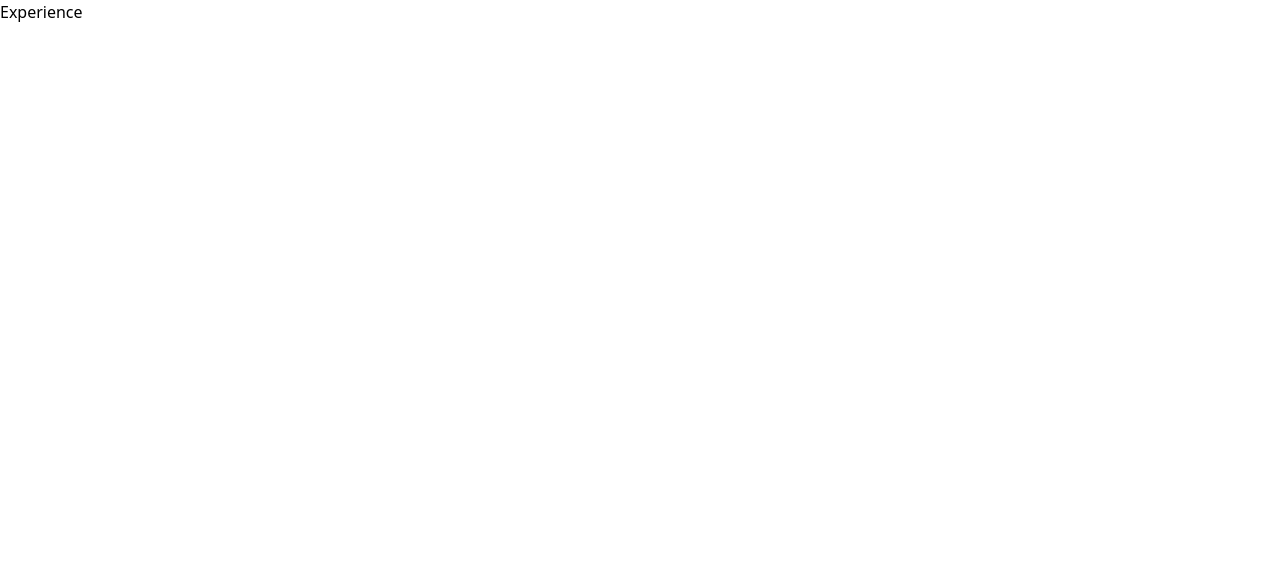
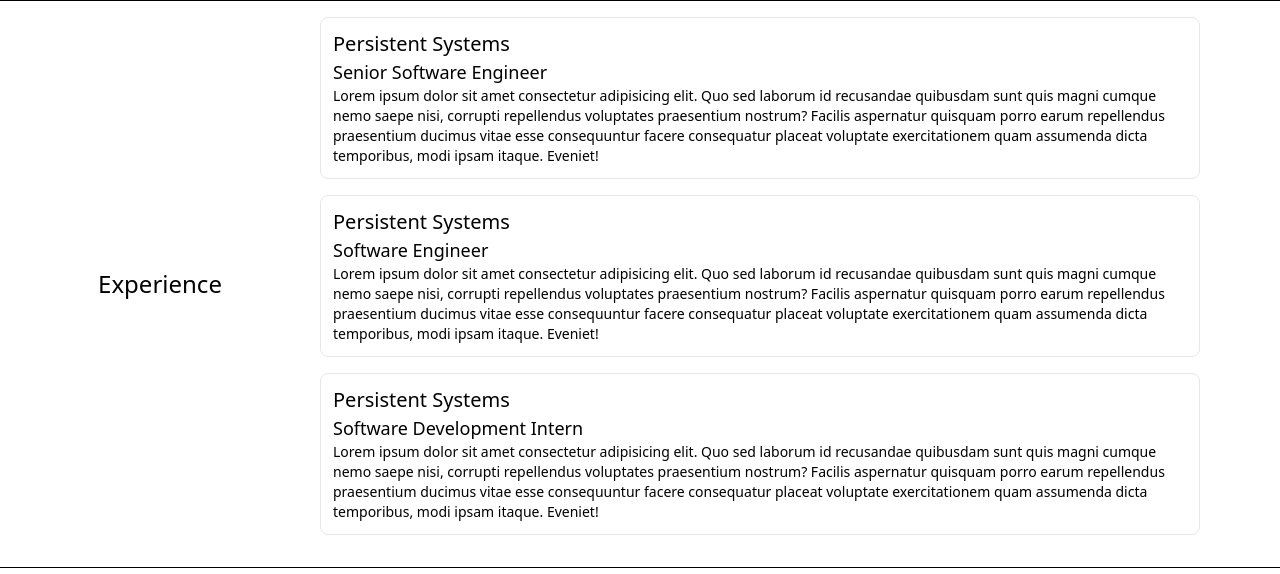
Before and after one commit to gopal-panigrahi/gopal-panigrahi.github.io, a Gatsby site: page /Experience/Experience in a window 1280 px wide. Built offline with nearby package versions, Linux system fonts and the light colour scheme; Gatsby itself is replaced by a stand-in of ours.

Commit message:
added experience

```diff
--- a/src/components/Navbar/Navbar.tsx
+++ b/src/components/Navbar/Navbar.tsx
@@ -2,13 +2,13 @@ import React from "react";
 
 function Navbar() {
 	return (
-		<nav className="fixed top-1/3 flex w-max flex-col border-2 border-black bg-white p-4">
-			<a className="flex-1">About</a>
-			<a className="flex-1">Experience</a>
-			<a className="flex-1">Education</a>
-			<a className="flex-1">Projects</a>
-			<a className="flex-1">Skills</a>
-			<a className="flex-1">Contact</a>
+		<nav className="mx-auto flex w-1/2 space-x-4 rounded-b-md border-x-2 border-b-2 border-black bg-white p-4">
+			<a className="flex-1 text-center">About</a>
+			<a className="flex-1 text-center">Experience</a>
+			<a className="flex-1 text-center">Education</a>
+			<a className="flex-1 text-center">Projects</a>
+			<a className="flex-1 text-center">Skills</a>
+			<a className="flex-1 text-center">Contact</a>
 		</nav>
 	);
 }
--- a/src/pages/About/About.tsx
+++ b/src/pages/About/About.tsx
@@ -3,7 +3,7 @@ import React from "react";
 function About() {
 	return (
 		<div className="flex items-center py-4">
-			<h3 className="w-1/4 text-center">About Me</h3>
+			<h1 className="w-1/4 text-center text-2xl">About Me</h1>
 			<p className="flex-1">
 				Lorem ipsum dolor sit amet, consectetur adipiscing elit. Curabitur in
 				iaculis ex. Etiam volutpat laoreet urna. Morbi ut tortor nec nulla
--- a/src/pages/Experience/Experience.tsx
+++ b/src/pages/Experience/Experience.tsx
@@ -1,7 +1,52 @@
 import React from "react";
 
 function Experience() {
-	return <div>Experience</div>;
+	return (
+		<div className="flex flex-row items-center border-y border-black">
+			<h1 className="w-1/4 text-center text-2xl">Experience</h1>
+			<div className="flex-1 py-4">
+				<div className="mb-4 w-11/12 rounded-lg border p-3">
+					<h3 className="text-xl font-medium">Persistent Systems</h3>
+					<h5 className="text-lg">Senior Software Engineer</h5>
+					<p className="text-sm">
+						Lorem ipsum dolor sit amet consectetur adipisicing elit. Quo sed
+						laborum id recusandae quibusdam sunt quis magni cumque nemo saepe
+						nisi, corrupti repellendus voluptates praesentium nostrum? Facilis
+						aspernatur quisquam porro earum repellendus praesentium ducimus
+						vitae esse consequuntur facere consequatur placeat voluptate
+						exercitationem quam assumenda dicta temporibus, modi ipsam itaque.
+						Eveniet!
+					</p>
+				</div>
+				<div className="mb-4 w-11/12 rounded-lg border p-3">
+					<h3 className="text-xl font-medium">Persistent Systems</h3>
+					<h5 className="text-lg">Software Engineer</h5>
+					<p className="text-sm">
+						Lorem ipsum dolor sit amet consectetur adipisicing elit. Quo sed
+						laborum id recusandae quibusdam sunt quis magni cumque nemo saepe
+						nisi, corrupti repellendus voluptates praesentium nostrum? Facilis
+						aspernatur quisquam porro earum repellendus praesentium ducimus
+						vitae esse consequuntur facere consequatur placeat voluptate
+						exercitationem quam assumenda dicta temporibus, modi ipsam itaque.
+						Eveniet!
+					</p>
+				</div>
+				<div className="mb-4 w-11/12 rounded-lg border p-3">
+					<h3 className="text-xl font-medium">Persistent Systems</h3>
+					<h5 className="text-lg">Software Development Intern</h5>
+					<p className="text-sm">
+						Lorem ipsum dolor sit amet consectetur adipisicing elit. Quo sed
+						laborum id recusandae quibusdam sunt quis magni cumque nemo saepe
+						nisi, corrupti repellendus voluptates praesentium nostrum? Facilis
+						aspernatur quisquam porro earum repellendus praesentium ducimus
+						vitae esse consequuntur facere consequatur placeat voluptate
+						exercitationem quam assumenda dicta temporibus, modi ipsam itaque.
+						Eveniet!
+					</p>
+				</div>
+			</div>
+		</div>
+	);
 }
 
 export default Experience;
--- a/src/pages/index.tsx
+++ b/src/pages/index.tsx
@@ -3,6 +3,7 @@ import type {HeadFC, PageProps} from "gatsby";
 import Navbar from "../components/Navbar/Navbar";
 import Home from "./Home";
 import About from "./About";
+import Experience from "./Experience";
 
 const IndexPage: React.FC<PageProps> = () => {
 	return (
@@ -10,6 +11,7 @@ const IndexPage: React.FC<PageProps> = () => {
 			<Navbar />
 			<Home />
 			<About />
+			<Experience />
 		</div>
 	);
 };
```
